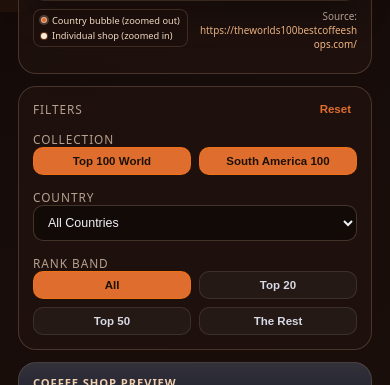
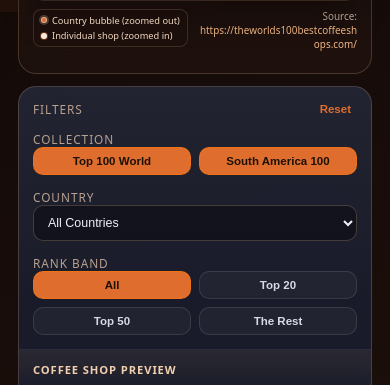
Before and after one commit to YFC-ophey/Top100BestCoffeeShops, a FastAPI app: page / in a window 390 px wide. Shown: the part 832-1217 px from the top of the page. Run offline with FastAPI, Linux system fonts and the light colour scheme; some libraries are stand-ins or nearby versions; some web fonts are replaced.

Commit message:
Move filters into right preview column

```diff
--- a/templates/index.html
+++ b/templates/index.html
@@ -172,22 +172,23 @@
       .workspace {
         min-height: 0;
         display: grid;
-        grid-template-columns: 250px minmax(0, 1fr) 395px;
+        grid-template-columns: minmax(0, 1fr) 395px;
         gap: 12px;
       }
 
-      .sidebar-left,
       .sidebar-right,
       .canvas {
         border-radius: 18px;
         min-height: 0;
       }
 
-      .sidebar-left {
+      .filters-panel {
         padding: 14px;
         display: flex;
         flex-direction: column;
         gap: 14px;
+        flex: 0 0 auto;
+        border-bottom: 1px solid rgba(255, 255, 255, 0.08);
       }
 
       .panel-title {
@@ -550,6 +551,7 @@
 
       .preview-head {
         padding: 12px 14px 10px;
+        flex: 0 0 auto;
         border-bottom: 1px solid rgba(247, 198, 154, 0.18);
         background: linear-gradient(180deg, rgba(247, 198, 154, 0.08), rgba(247, 198, 154, 0.01));
       }
@@ -591,6 +593,7 @@
       .hero {
         position: relative;
         height: 220px;
+        flex: 0 0 auto;
       }
 
       .hero img {
@@ -668,6 +671,8 @@
         padding: 14px;
         display: grid;
         gap: 12px;
+        flex: 1 1 auto;
+        min-height: 0;
         overflow-y: auto;
       }
 
@@ -811,12 +816,12 @@
 
       @media (max-width: 1080px) {
         .workspace {
-          grid-template-columns: 240px minmax(0, 1fr);
+          grid-template-columns: minmax(0, 1fr);
         }
 
         .sidebar-right {
           grid-column: 1 / -1;
-          max-height: 340px;
+          max-height: none;
           position: relative;
           top: auto;
         }
@@ -842,12 +847,8 @@
           grid-template-columns: 1fr;
         }
 
-        .sidebar-left {
+        .sidebar-right {
           order: 2;
-        }
-
-        .sidebar-right {
-          order: 3;
           position: relative;
           left: auto;
           right: auto;
@@ -913,31 +914,6 @@
       </header>
 
       <main class="workspace">
-        <aside class="sidebar-left glass-panel">
-          <div class="filter-head">
-            <p class="panel-title">Filters</p>
-            <button class="reset-btn" id="reset-filters">Reset</button>
-          </div>
-
-          <section>
-            <p class="panel-title">Collection</p>
-            <div class="chip-wrap" id="collection-chip-wrap"></div>
-          </section>
-
-          <section>
-            <p class="panel-title">Country</p>
-            <div class="select-wrap">
-              <select id="country-filter"></select>
-            </div>
-          </section>
-
-          <section>
-            <p class="panel-title">Rank Band</p>
-            <div class="rank-wrap" id="rank-band-wrap"></div>
-          </section>
-
-        </aside>
-
         <section class="canvas glass-panel">
           <div class="tabs-head">
             <div class="tabs" role="tablist" aria-label="Coffee views">
@@ -1008,6 +984,29 @@
           <button class="drawer-toggle" id="detail-drawer-toggle" type="button" aria-expanded="true">
             Shop Details
           </button>
+          <div id="filters-panel" class="filters-panel">
+            <div class="filter-head">
+              <p class="panel-title">Filters</p>
+              <button class="reset-btn" id="reset-filters">Reset</button>
+            </div>
+
+            <section>
+              <p class="panel-title">Collection</p>
+              <div class="chip-wrap" id="collection-chip-wrap"></div>
+            </section>
+
+            <section>
+              <p class="panel-title">Country</p>
+              <div class="select-wrap">
+                <select id="country-filter"></select>
+              </div>
+            </section>
+
+            <section>
+              <p class="panel-title">Rank Band</p>
+              <div class="rank-wrap" id="rank-band-wrap"></div>
+            </section>
+          </div>
           <div class="preview-head">
             <p>Coffee Shop Preview</p>
           </div>
```
Also changed, not shown: tests/test_web_app.py (+4 -0 lines).
